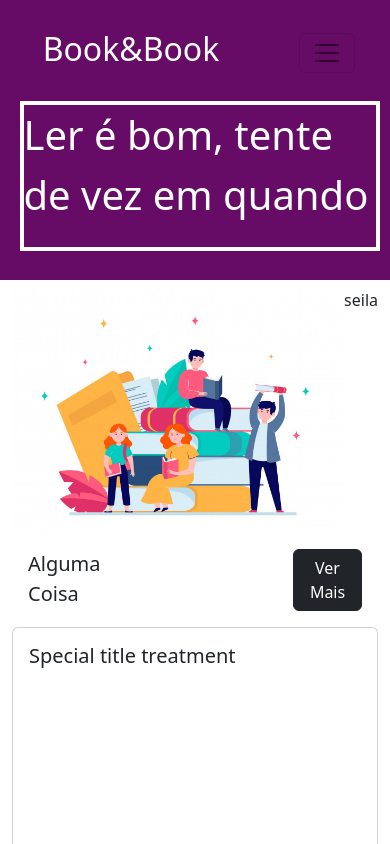
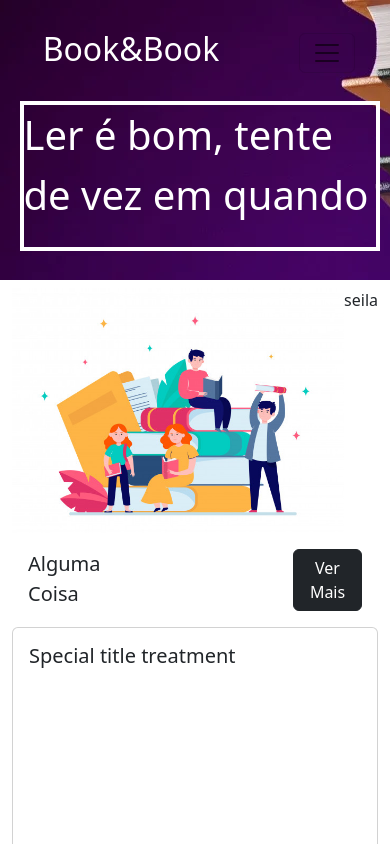
Before and after one commit to GabrielAlSant/SiteGSCI, a Next.js app: page / in a window 390 px wide. Shown: the top 844 px of the page. Built offline with nearby package versions, Linux system fonts and the light colour scheme.

Commit message:
background

```diff
--- a/styles/globals.css
+++ b/styles/globals.css
@@ -26,12 +26,12 @@ a {
 }
 
 .container{margin-top: 2%;}
-.back{background-color: rgb(102, 11, 102);color:white;height: 300px;width: 100%;}
+.back{color:white;height: 300px;width: 100%;}
 .title {font-size: 32px;margin-left: 10%;margin-top: 5%;}
 .headitem{font-size: 20px;color: white;}
 .back .col-sm-4 .headitem{font-size: 20px;}
 .back .cardheader{border: 4px solid white; color: white; font-size: 40px;display: flex;align-items: flex-start; height: 150px;width: 400px;margin-left: 80px;margin-top:20px;}
-.back .container{margin-top: 0%;width: 100%; background-color: rgb(102, 11, 102);padding: 0%;}
+.back .container{margin-top: 0%;width: 100%;;padding: 0%;}
 
 .displayy{display: flex;}
 .start{text-align: start;font-size: 20px;margin-left:70px;margin-top: 25px;}
@@ -47,20 +47,19 @@ a {
 
 .titlebtn{text-align: start;font-size: 20px;}
 .pos{margin-left:83.5%;}
-
-
+.background{background-image: url("../public/img/back.webp");}
 @media (max-width: 600px)
 {
-.background{background-color: rgb(102, 11, 102)}
+
   .back
    {
-    max-width: 100%;background-color: rgb(102, 11, 102);height: 280px;width: 100%;
+    max-width: 100%;;height: 280px;width: 100%;
    }
    .back .cardheader{border: 4px solid white; color: white; font-size: 40px;display: flex;align-items: flex-start; height: 150px;width: 360px;margin-left: 5%;margin-top:20px;}
-.display{display: flex;background-color: rgb(102, 11, 102)}
+.display{display: flex;}
 .pos{margin-left:50%;}
-.start{text-align: start;font-size: 20px;margin-left:25px;background-color: rgb(102, 11, 102)}
-.end{text-align: end;margin-left: 25%;background-color: rgb(102, 11, 102)}
+.start{text-align: start;font-size: 20px;margin-left:25px;}
+.end{text-align: end;margin-left: 25%;}
 .row{align-items: center;}
 
 }
```
Also changed, not shown: public/img/back.webp (added).
